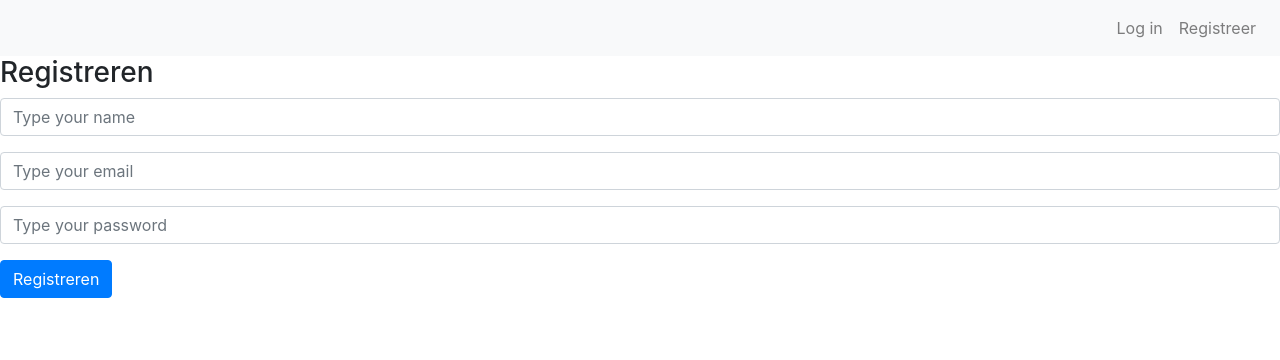
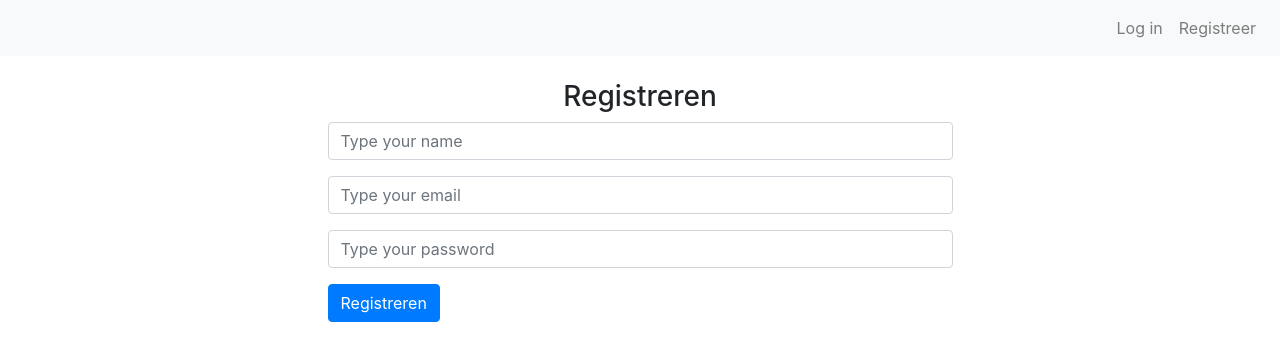
Before and after one commit to Nossulenko/techmate-, a Next.js app in the folder frontend/: page /signup in a window 1280 px wide. Shown: the top 360 px of the page. Built offline with nearby package versions, Linux system fonts and the light colour scheme.

Commit message:
signup page fully functioning

```diff
--- a/frontend/pages/signup.js
+++ b/frontend/pages/signup.js
@@ -6,8 +6,12 @@ const Signup = () => {
     return (
 
         <Layout>
-            <h3>Registreren</h3>
-                <SignupCompontent/>
+            <h3 className="text-center pt-4 pt-4">Registreren</h3>
+            <div className="row">
+                <div className="col-md-6 offset-md-3">
+                    <SignupCompontent/>
+                </div>
+            </div>
         </Layout>
 
     );
```
